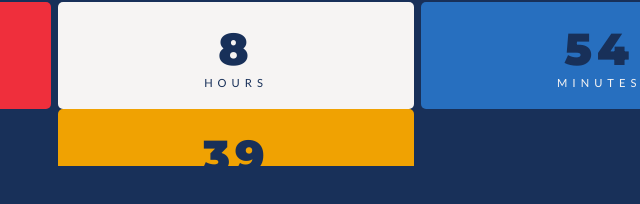
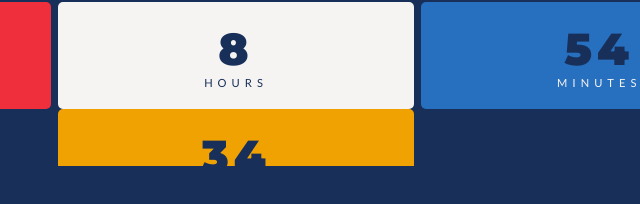
Before and after one commit to viniceosm/dia-do-amasso, a plain HTML site: page index.html in a window 1280 px wide. Shown: the part 474-678 px from the top of the page, 404-1044 px from the left. Drawn offline with Linux system fonts and the light colour scheme.

Commit message:
fix: descomentado o setInterval do timer

```diff
--- a/index.html
+++ b/index.html
@@ -248,7 +248,7 @@
         const month = new Date().getMonth();
 
         // countdown
-        // let timer = setInterval(function() {
+        let timer = setInterval(function() {
 
             // get today's date
             const today = new Date().getTime();
@@ -279,7 +279,7 @@
                 <div class=\"numbers\">" + seconds + "</div>seconds</div> \
                 </div>";
 
-        // }, 1000);
+        }, 1000);
     </script>
 </body>
 </html>
```
